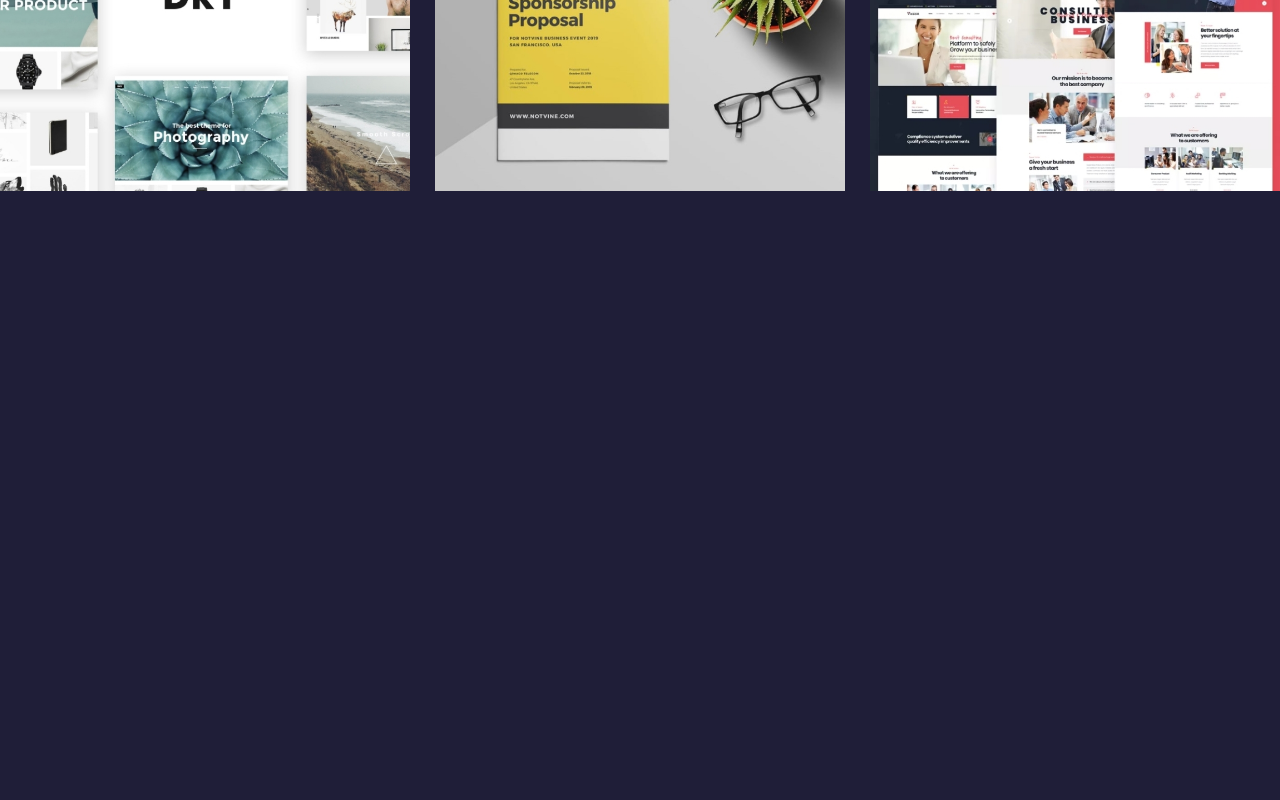
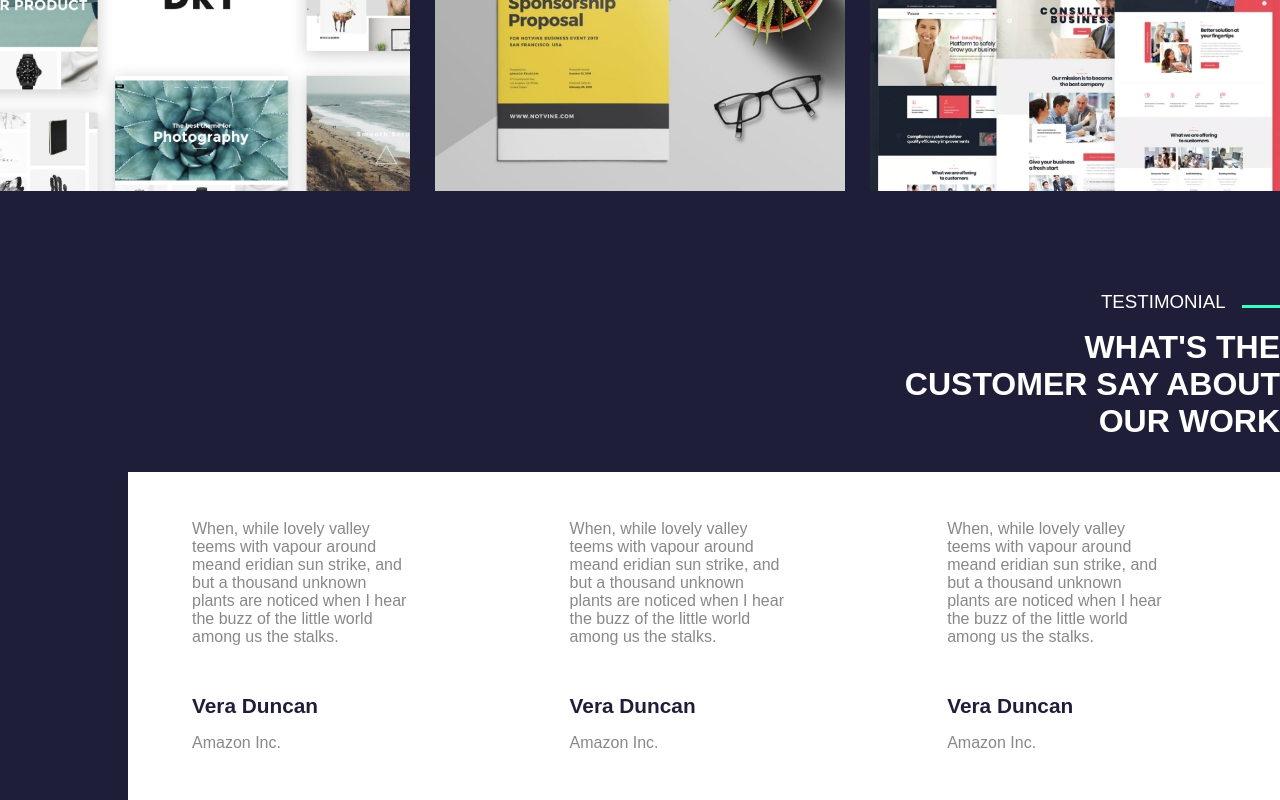
Before and after one commit to DavideSias/proj-html-vuejs, a Vue app: page / in a window 1280 px wide. Shown: the part 2975-3775 px from the top of the page. Before the commit the page ends 3170 px from the top, so only its background shows below. Built offline with nearby package versions, Linux system fonts and the light colour scheme; a web font is replaced by a local one.

Commit message:
Add testimonials section

```diff
--- a/src/components/MainSection.vue
+++ b/src/components/MainSection.vue
@@ -3,6 +3,7 @@
     <consultant-component class="consultant" />
     <aboutus-component />
     <project-component />
+    <testimonial-component />
   </main>
 </template>
 
@@ -10,6 +11,7 @@
 import AboutusComponent from './AboutusComponent.vue';
 import ConsultantComponent from './ConsultantComponent.vue';
 import ProjectComponent from './ProjectComponent.vue';
+import TestimonialComponent from './TestimonialComponent.vue';
 
 export default {
   name: 'MainSection',
@@ -17,6 +19,7 @@ export default {
     ConsultantComponent,
     AboutusComponent,
     ProjectComponent,
+    TestimonialComponent,
   },
 };
 </script>
--- /dev/null
+++ b/src/components/TestimonialComponent.vue
@@ -0,0 +1,159 @@
+<template>
+  <section>
+    <div class="container">
+      <h3>TESTIMONIAL</h3>
+      <div class="title">
+        <h2>WHAT'S THE CUSTOMER SAY ABOUT OUR WORK</h2>
+      </div>
+    </div>
+    <div class="testimonials">
+      <div class="testimonials-container">
+        <div class="testimonials-card">
+          <p>
+            When, while lovely valley teems with vapour around
+            meand eridian sun strike, and but a thousand unknown plants are noticed
+            when I hear the buzz of the little world among us the stalks.
+          </p>
+          <h4>
+            Vera Duncan
+          </h4>
+          <div class="company">
+            Amazon Inc.
+          </div>
+          <img
+            src="@/img/oliver-ragfelt-488196-2.jpg"
+            alt="testimonial"
+          >
+        </div>
+        <div class="testimonials-card">
+          <p>
+            When, while lovely valley teems with vapour around
+            meand eridian sun strike, and but a thousand unknown plants are noticed
+            when I hear the buzz of the little world among us the stalks.
+          </p>
+          <h4>
+            Vera Duncan
+          </h4>
+          <div class="company">
+            Amazon Inc.
+          </div>
+          <img
+            src="@/img/oliver-ragfelt-488196-unsplash.jpg"
+            alt="testimonial"
+          >
+        </div>
+        <div class="testimonials-card">
+          <p>
+            When, while lovely valley teems with vapour around
+            meand eridian sun strike, and but a thousand unknown plants are noticed
+            when I hear the buzz of the little world among us the stalks.
+          </p>
+          <h4>
+            Vera Duncan
+          </h4>
+          <div class="company">
+            Amazon Inc.
+          </div>
+          <img
+            src="@/img/12679.jpg"
+            alt="testimonial"
+          >
+        </div>
+      </div>
+    </div>
+  </section>
+</template>
+
+<script>
+export default {
+  name: 'TestimonialComponent',
+};
+</script>
+
+<style lang="scss" scoped>
+@import '@/assets/scss/variables';
+section{
+  margin-top: 6rem;
+
+  .container{
+    max-width: 1500px;
+    margin: 0 auto;
+    text-align: end;
+    color: white;
+
+    h3{
+      font-weight: 400;
+
+      &::after{
+        margin-left: 1rem;
+        content: '';
+        display: inline-block;
+        width: 3%;
+        border-bottom: 3px solid $btn-light-color;
+      }
+    }
+
+    .title{
+      display: flex;
+      justify-content: flex-end;
+      width: 100%;
+      margin: 1rem 0 2rem 0;
+
+      h2{
+        font-size: 2rem;
+        max-width: 30%;
+      }
+    }
+  }
+
+  .testimonials{
+    max-width: 90%;
+    margin-left: calc(100vw - 90%);
+    background-color: white;
+
+    .testimonials-container{
+      max-width: 1500px;
+      display: flex;
+      column-gap: 2rem;
+    }
+
+    .testimonials-card{
+      max-width: 30%;
+      padding: 3rem 4rem;
+      color: #888;
+      position: relative;
+
+      p{
+        margin-bottom: 3rem;
+      }
+
+      h4{
+        color: $brand-color;
+        font-size: 1.3rem;
+        margin-bottom: 1rem;
+      }
+
+      p, h4, .company{
+        position: relative;
+        z-index: 2;
+      }
+
+      img{
+        position: absolute;
+        top: 0;
+        right: 0;
+        width: 100%;
+        height: 100%;
+        object-fit: cover;
+        z-index: 1;
+        display: none;
+      }
+    }
+
+    .testimonials-card:hover img, .testimonials-card:hover h4{
+      display: block;
+      color: white;
+    }
+  }
+}
+</style>
```
